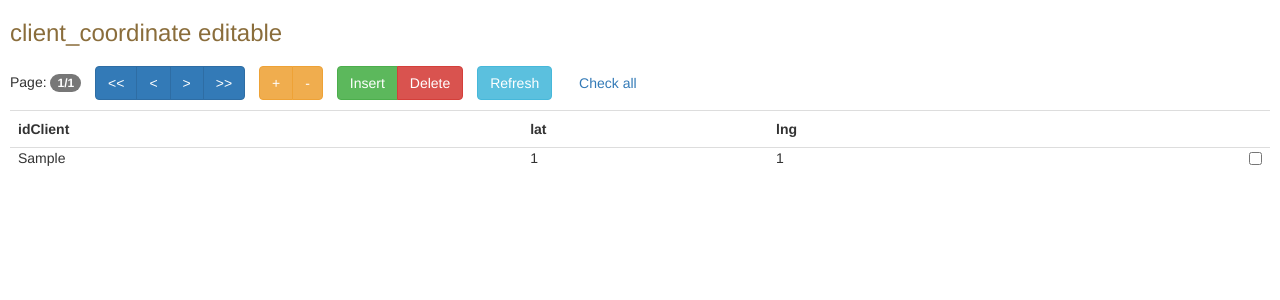
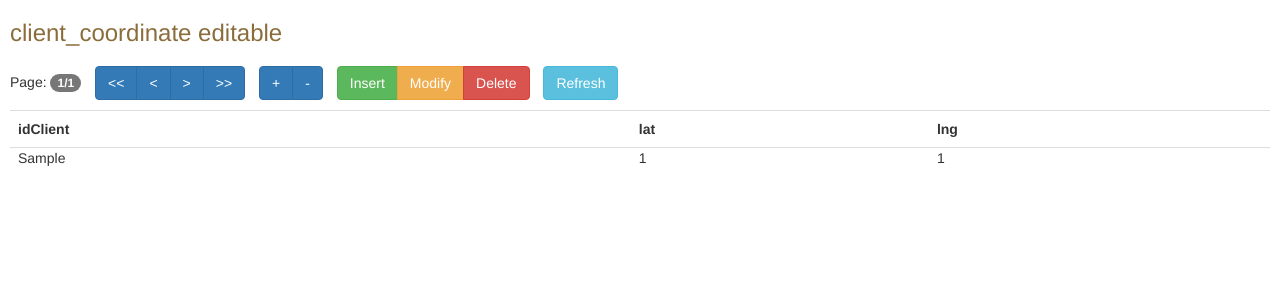
Before and after one commit to liangyaohua/swingmap, a PHP site: page /clientGPS.php in a window 1280 px wide. Shown: the top 300 px of the page. Run offline with PHP 8.4, Linux system fonts and the light colour scheme; tables that the repository leaves empty hold one stand-in row (values such as "Sample post"); some libraries are stand-ins or nearby versions.

Commit message:
clientGPS page done

```diff
--- a/clientGPS.php
+++ b/clientGPS.php
@@ -5,6 +5,7 @@
 	include_once(ROOT_PATH.'model/db_connection.php');
 
 	$line = 20;
+	$page = (isset($_GET['page'])&&($_GET['page']!='')&&($_GET['page']-1 >= 0))?$_GET['page']-1:0;
 
 	$sql = "select count(*) as total from client_coordinate";
 	$result = $connection->prepare($sql);
@@ -13,7 +14,6 @@
 	$row = $result->fetch();
 	$total = $row->total;
 	$totalPage = ceil($total / $line);
-	//die($totalPage);
+
 	include_once(ROOT_PATH.'view/clientGPS.htm');
-	$connection = null;
 ?>
--- a/controller/getClientGPS.php
+++ b/controller/getClientGPS.php
@@ -7,9 +7,9 @@
 
 	$clientGPS = get_clientGPS($page, $line);
 
-	echo "<table class='table table-hover'><tr><th>idClient</th><th>lat</th><th>lng</th><th></th></tr>";
+	echo "<table class='table table-hover'><tr><th>idClient</th><th>lat</th><th>lng</th></tr>";
 	foreach($clientGPS as $value) {
-		echo "<tr><td>".$value['idClient']."</td><td>".$value['lat']."</td><td>".$value['lng']."</td><td><input type='checkbox'></td></tr>";
+		echo "<tr><td>".$value['idClient']."</td><td>".$value['lat']."</td><td>".$value['lng']."</td></tr>";
 	}
 	echo "<table>";
 
--- a/view/clientGPS.htm
+++ b/view/clientGPS.htm
@@ -11,21 +11,21 @@
 			body {
 				margin: 0 10px 0 10px
 			}
-			#page, #refresh, #check, .btn-group {
+			#page, #refresh, .btn-group {
 				margin: 10px 10px 10px 0
 			}
 			.table tbody > tr > td{
 				padding: 0 8px 0 8px
 			}
-			input[type="checkbox"] {
-				float: right
+			#submit {
+				margin-left: 10px
 			}
 		</style>
 	</head>
 	<body>
 		<h3><p class="text-warning">client_coordinate editable</p></h3>
 
-		<span>Page: </span><span class="badge" id="page">1/<?php echo $totalPage; ?></span>
+		<span>Page: </span><span class="badge" id="page"><?php echo ($page+1)."/".$totalPage; ?></span>
 
 		<div class="btn-group">
 			<button id="first" class="btn btn-primary btn-small" type="button"><<</button>
@@ -35,36 +35,34 @@
 		</div>
 
 		<div class="btn-group">
-			<button id="more" class="btn btn-warning btn-small" type="button">+</button>
-			<button id="less" class="btn btn-warning btn-small" type="button">-</button>
+			<button id="more" class="btn btn-primary btn-small" type="button">+</button>
+			<button id="less" class="btn btn-primary btn-small" type="button">-</button>
 		</div>
 
 		<div class="btn-group">
 			<button id="insert" class="btn btn-success btn-small" type="button">Insert</button>
-			<!--button id="modify" class="btn btn-warning btn-small" type="button">Modify</button-->
+			<button id="modify" class="btn btn-warning btn-small" type="button">Modify</button>
 			<button id="delete" class="btn btn-danger btn-small" type="button">Delete</button>
 		</div>
 
 		<button id="refresh" class="btn btn-info btn-small" type="button">Refresh</button>
-		<button id="check" class="btn btn-link btn-small" type="button">Check all</button>
 
 		<div id="clientGPS"></div>
+		<div id="sql"  class='alert alert-info'></div>
 		<div id="result"></div>
-		<code id="query"></code>
 	</body>
 	<script type="text/javascript" src="<?php echo HOST;?>/view/js/jquery-1.10.1.min.js"></script>
 	<script src="//netdna.bootstrapcdn.com/bootstrap/3.0.0-rc1/js/bootstrap.min.js"></script>
 	<script type="text/javascript">
 		var totalPage = <?php echo $totalPage; ?>;
-		var page = 0;
+		var page = <?php echo $page; ?>;
 		var i = 0;
 		$(document).ready(function(){
 			$("#result").hide();
-			$("#query").hide();
+			$("#sql").hide();
 
 			var downloadUrl = "<?php echo HOST;?>/controller/getClientGPS.php?page=" + page;
 			ajaxUpdate(downloadUrl, "#clientGPS");
-			//$("#page").html(1 + "/" + totalPage);
 
 			$("#next").click(function(){
 				page++;
@@ -102,13 +100,15 @@
 			});
 
 			$("#more").click(function(){
-				$(".table").append("<tr class='new'><td><input type='text' id='idClient" + i + "'></input></td><td><input type='text' id='lat" + i + "'></input></td><td><input type='text' id='lng" + i + "'></input></td><td></td><tr>");
+				$(".table").append("<tr class='new'><td><input type='text' id='idClient" + i + "'></td><td><input type='text' id='lat" + i + "'></td><td><input type='text' id='lng" + i + "'></td><td></td><tr>");
 				i++;
+				$("#sql").hide();
 			});
 			$('#less').click(function(){
 				$(".new").last().remove();
 				if(i>=1)
 					i--;
+				$("#sql").hide();
 			});
 
 			$("#insert").click(function(){
@@ -123,13 +123,13 @@
 					lat = $("#lat" + j).val();
 					lng = $("#lng" + j).val();
 					if(idClient != "undefined" && lat != undefined && lng != undefined)
-						data += '{"idClient":"' + idClient + '","lat":' + lat + ',"lng":' + lng + '},';
+						data += '{"idClient":"' + idClient + '","lat":"' + lat + '","lng":"' + lng + '"},';
 				}
 				idClient = $("#idClient"+ j).val();
 				lat = $("#lat" + j).val();
 				lng = $("#lng" + j).val();
 				if(idClient != "undefined" && lat != undefined && lng != undefined)
-					data += '{"idClient":"' + idClient + '","lat":' + lat + ',"lng":' + lng + '}';
+					data += '{"idClient":"' + idClient + '","lat":"' + lat + '","lng":"' + lng + '"}';
 				data += ']';
 
 				//alert(data);
@@ -137,32 +137,36 @@
 				// ajax
 				ajaxUpdate(downloadUrl, "#result");
 				$("#result").fadeIn();
+				$("#sql").hide();
 			});
-			/*$("#modify").click(function(){});
+			$("#modify").click(function(){
+				$("#sql").html("update client_coordinate set lat = <input type='text' id='lat'> and lng = <input type='text' id='lng'> where idClient = <input type='text' id='idClient'><button id='submit' class='btn btn-success btn-small' type='button'>Submit</button>");
+				$("#sql").fadeIn();
+				$("#submit").click(function(){
+					var lat = $("#lat").val();
+					var lng = $("#lng").val();
+					var idClient = $("#idClient").val();
+					downloadUrl = "<?php echo HOST;?>/controller/request.php?cmd=update&client=" + idClient + "&lat=" + lat + "&lng=" + lng;
+					ajaxUpdate(downloadUrl, "#result");
+					$("#result").fadeIn();
+				});
+			});
 			$("#delete").click(function(){
-				$("#query").html("test");
-				$("#query").fadeIn();
+				$("#sql").html("delete from client_coordinate where idClient = <input type='text' id='idClient'><button id='submit' class='btn btn-success btn-small' type='button'>Submit</button>");
+				$("#sql").fadeIn();
+				$("#submit").click(function(){
+					var idClient = $("#idClient").val();
+					downloadUrl = "<?php echo HOST;?>/controller/request.php?cmd=delete&client=" + idClient;
+					ajaxUpdate(downloadUrl, "#result");
+					$("#result").fadeIn();
+				});
 			});
 
-			$("input[type='checkbox']").prop("checked", function(){
-				$(this).parent().html().addClass("del");
-			});*/
-
 			$("#refresh").click(function(){
-				window.location.reload();
+				window.location.href = "<?php echo HOST;?>/clientGPS.php?page=" + (page+1);
 			});
 
-			$("#check").click(function(){
-				if($("#check").html()=="Check all") {
-					$(":checkbox").prop("checked", true);
-					$("#check").html("Uncheck all");
-				} else {
-					$(":checkbox").prop("checked", false);
-					$("#check").html("Check all");
-				}
-			});
-
-			$("#more,#less,#refresh,#first,#pre,#next,#last").click(function(){
+			$("#more,#less,#refresh,#first,#pre,#next,#last,#modify,#delete").click(function(){
 				$("#result").hide();
 			});
 		});
```
Also changed, not shown: controller/addClientGPS.php (+6 -8 lines), controller/request.php (added, +33 -0 lines), README.txt.
